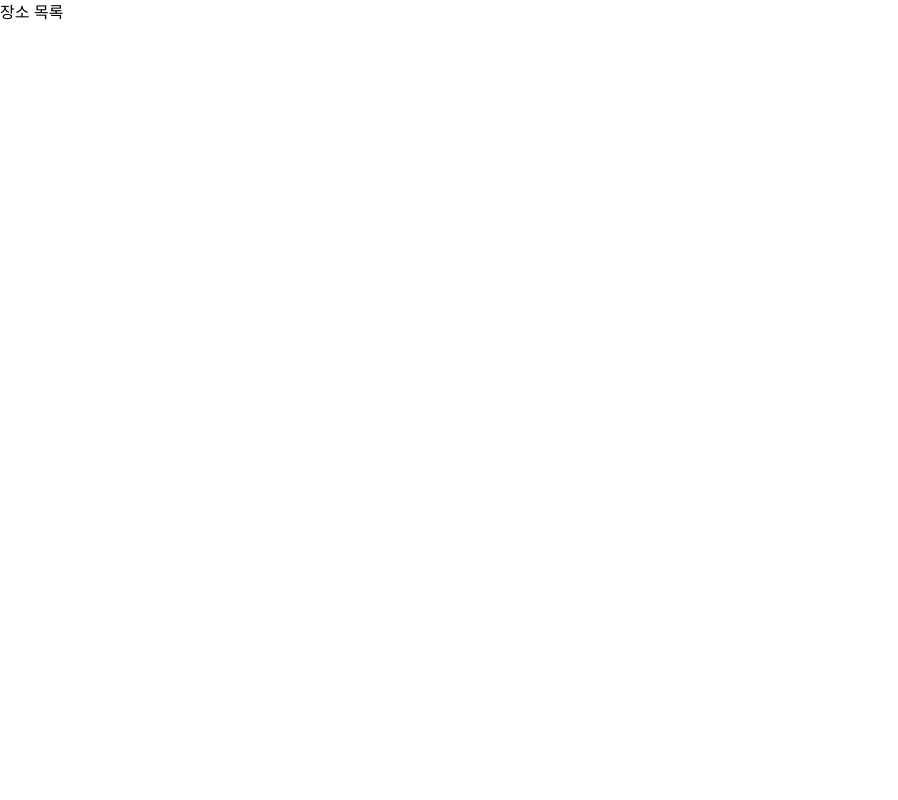
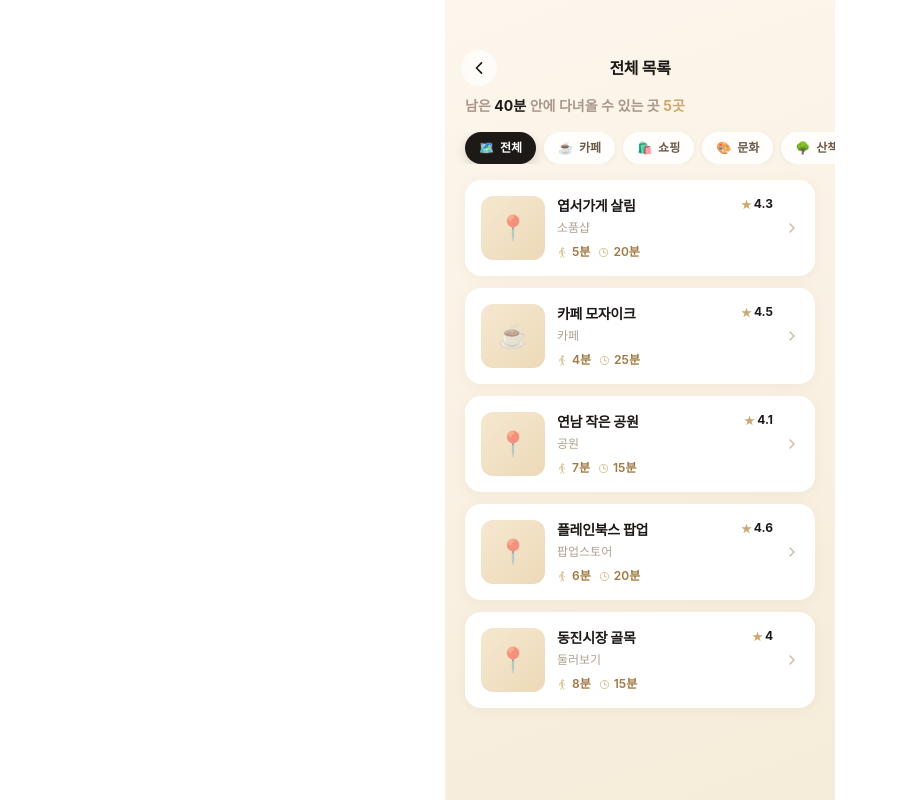
Before and after one commit to seb0070/maggan, a React (Vite) app: page /list in a window 1280 px wide. Shown: the whole page, without its empty margins (0-898 px from the left). Built offline with nearby package versions, Linux system fonts and the light colour scheme.

Commit message:
feat: 전체 목록 화면 구현 (#5)

```diff
--- a/src/pages/PlaceList.jsx
+++ b/src/pages/PlaceList.jsx
@@ -1,5 +1,139 @@
-function PlaceList() {
-  return <div>장소 목록</div>
+import { useState } from 'react'
+import { useNavigate } from 'react-router-dom'
+import { IoChevronBack, IoWalkOutline, IoTimeOutline, IoStarSharp } from 'react-icons/io5'
+
+const MOCK_PLACES = [
+  { name: '엽서가게 살림', category: '소품샵', walking_time: 5, stay_time: 20, total_time: 30, rating: 4.3, review_count: 128, image_url: null },
+  { name: '카페 모자이크', category: '카페', walking_time: 4, stay_time: 25, total_time: 33, rating: 4.5, review_count: 342, image_url: null },
+  { name: '연남 작은 공원', category: '공원', walking_time: 7, stay_time: 15, total_time: 29, rating: 4.1, review_count: 89, image_url: null },
+  { name: '플레인북스 팝업', category: '팝업스토어', walking_time: 6, stay_time: 20, total_time: 32, rating: 4.6, review_count: 210, image_url: null },
+  { name: '동진시장 골목', category: '둘러보기', walking_time: 8, stay_time: 15, total_time: 31, rating: 4.0, review_count: 67, image_url: null },
+]
+
+const CATEGORIES = ['전체', '카페', '쇼핑', '문화', '산책', '놀거리']
+
+const CATEGORY_ICONS = {
+  '전체': '🗺️',
+  '카페': '☕',
+  '쇼핑': '🛍️',
+  '문화': '🎨',
+  '산책': '🌳',
+  '놀거리': '🎮',
 }
 
-export default PlaceList
+export default function PlaceList() {
+  const navigate = useNavigate()
+  const [activeCategory, setActiveCategory] = useState('전체')
+
+  const session = JSON.parse(sessionStorage.getItem('session') || '{}')
+  const waitingTime = session.waitingTime || 40
+
+  const filtered = activeCategory === '전체'
+    ? MOCK_PLACES
+    : MOCK_PLACES.filter(p => p.category === activeCategory)
+
+  const handleSelect = (place) => {
+    sessionStorage.setItem('selectedPlace', JSON.stringify(place))
+    navigate('/detail')
+  }
+
+  return (
+    <div
+      className="w-full min-h-screen flex flex-col"
+      style={{ background: 'linear-gradient(160deg, #FDF6ED 0%, #F5ECD9 100%)', fontFamily: "'Pretendard', -apple-system, sans-serif", maxWidth: '390px', margin: '0 auto' }}
+    >
+      {/* 상단 네비 */}
+      <div className="flex items-center justify-center relative px-5 pt-14 pb-4">
+        <button
+          onClick={() => navigate(-1)}
+          className="absolute left-4 w-9 h-9 flex items-center justify-center rounded-full"
+          style={{ background: 'rgba(255,255,255,0.7)', backdropFilter: 'blur(8px)' }}
+        >
+          <IoChevronBack size={18} color="#1C1917" />
+        </button>
+        <span className="text-base font-bold" style={{ color: '#1C1917', letterSpacing: '-0.3px' }}>전체 목록</span>
+      </div>
+
+      {/* 서브타이틀 */}
+      <div className="px-5 mb-4">
+        <p className="text-sm font-semibold" style={{ color: '#A8978A' }}>
+          남은 <span className="font-bold" style={{ color: '#1C1917' }}>{waitingTime}분</span> 안에 다녀올 수 있는 곳{' '}
+          <span className="font-bold" style={{ color: '#C9A96E' }}>{filtered.length}곳</span>
+        </p>
+      </div>
+
+      {/* 카테고리 탭 */}
+      <div className="flex gap-2 px-5 mb-4 overflow-x-auto" style={{ scrollbarWidth: 'none' }}>
+        {CATEGORIES.map((cat) => (
+          <button
+            key={cat}
+            onClick={() => setActiveCategory(cat)}
+            className="flex-shrink-0 flex items-center gap-1.5 px-3.5 py-2 rounded-full text-xs font-semibold transition-all duration-150"
+            style={{
+              background: activeCategory === cat ? '#1C1917' : 'rgba(255,255,255,0.85)',
+              color: activeCategory === cat ? '#FFFFFF' : '#6B5A47',
+              boxShadow: activeCategory === cat ? '0 4px 12px rgba(0,0,0,0.15)' : '0 1px 4px rgba(0,0,0,0.06)',
+              backdropFilter: 'blur(8px)',
+            }}
+          >
+            <span>{CATEGORY_ICONS[cat]}</span>
+            {cat}
+          </button>
+        ))}
+      </div>
+
+      {/* 장소 리스트 */}
+      <div className="flex flex-col gap-3 px-5 pb-8">
+        {filtered.map((place, idx) => (
+          <button
+            key={idx}
+            onClick={() => handleSelect(place)}
+            className="w-full flex items-center gap-3 p-4 rounded-2xl text-left active:scale-[0.98] transition-transform"
+            style={{ background: '#FFFFFF', boxShadow: '0 2px 12px rgba(160,130,90,0.08)', border: 'none' }}
+          >
+            {/* 썸네일 */}
+            <div
+              className="w-16 h-16 rounded-xl flex items-center justify-center flex-shrink-0 text-2xl"
+              style={{ background: 'linear-gradient(135deg, #F5E8D0, #EDD9B8)' }}
+            >
+              {place.image_url ? (
+                <img src={place.image_url} alt={place.name} className="w-full h-full object-cover rounded-xl" />
+              ) : (
+                <span className="opacity-50">{CATEGORY_ICONS[place.category] || '📍'}</span>
+              )}
+            </div>
+
+            {/* 정보 */}
+            <div className="flex-1 min-w-0">
+              <div className="flex items-start justify-between gap-2 mb-1">
+                <span className="text-sm font-bold truncate" style={{ color: '#1C1917', letterSpacing: '-0.3px' }}>
+                  {place.name}
+                </span>
+                <div className="flex items-center gap-0.5 flex-shrink-0">
+                  <IoStarSharp size={11} color="#C9A96E" />
+                  <span className="text-xs font-bold" style={{ color: '#1C1917' }}>{place.rating}</span>
+                </div>
+              </div>
+
+              <p className="text-xs mb-2" style={{ color: '#B0A090' }}>{place.category}</p>
+
+              <div className="flex gap-2">
+                <div className="flex items-center gap-1 text-xs font-semibold" style={{ color: '#A07840' }}>
+                  <IoWalkOutline size={11} color="#C9A96E" />
+                  {place.walking_time}분
+                </div>
+                <div className="flex items-center gap-1 text-xs font-semibold" style={{ color: '#A07840' }}>
+                  <IoTimeOutline size={11} color="#C9A96E" />
+                  {place.stay_time}분
+                </div>
+              </div>
+            </div>
+
+            {/* 화살표 */}
+            <IoChevronBack size={14} color="#C4B8A8" style={{ transform: 'rotate(180deg)', flexShrink: 0 }} />
+          </button>
+        ))}
+      </div>
+    </div>
+  )
+}
```
